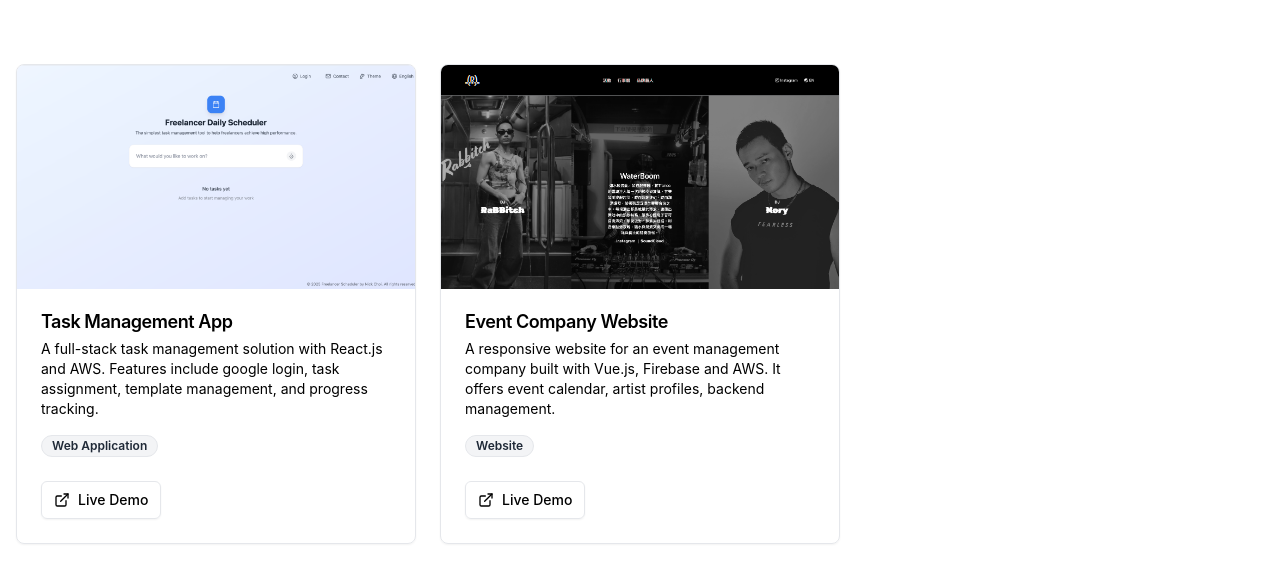
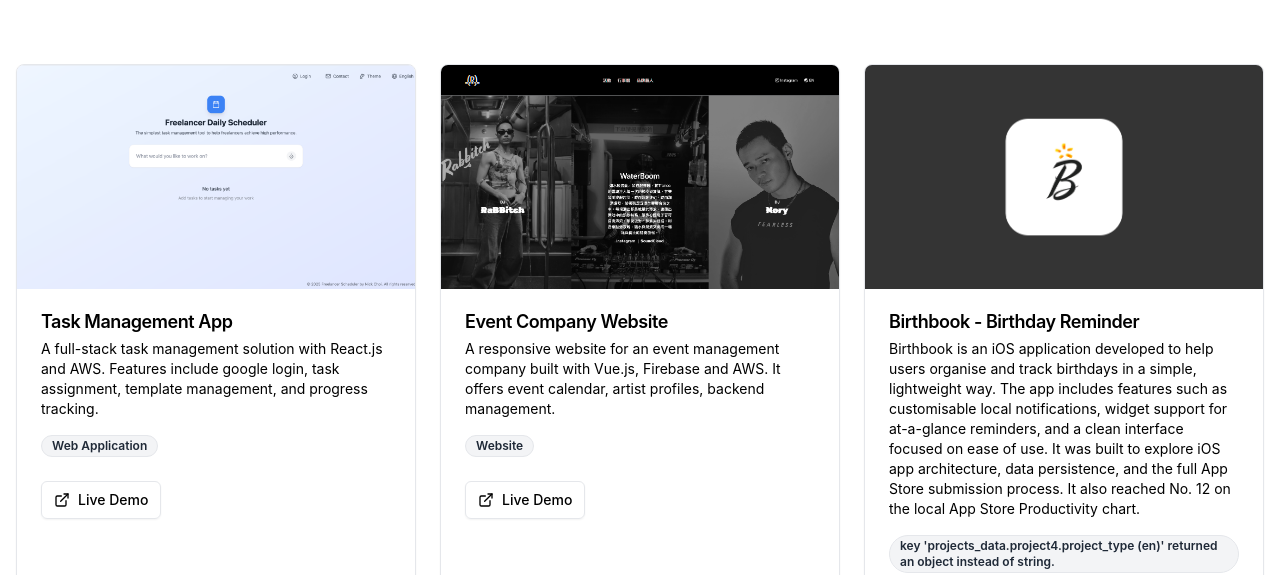
Before and after one commit to Ti-nick/DeveloperProfolioBlog, a React (Create React App) app: page /projects in a window 1280 px wide. Shown: the part 225-800 px from the top of the page. Built offline with nearby package versions, Linux system fonts and the light colour scheme; no server answers; what i18next-icu would draw is missing.

Commit message:
Added Birthbook into the project page

```diff
--- a/public/locales/en/projects.json
+++ b/public/locales/en/projects.json
@@ -49,6 +49,18 @@
             "project_type":"Website",
             "liveUrl": "https://main.d1i2uhjw00tqqg.amplifyapp.com/",
             "githubUrl": "#"
+        },
+        "project4": {
+            "id": 4,
+            "title": "Birthbook - Birthday Reminder",
+            "description":
+                "Birthbook is an iOS application developed to help users organise and track birthdays in a simple, lightweight way. The app includes features such as customisable local notifications, widget support for at-a-glance reminders, and a clean interface focused on ease of use. It was built to explore iOS app architecture, data persistence, and the full App Store submission process. It also reached No. 12 on the local App Store Productivity chart.",
+            "image": "Birthbook",
+            "technologies": ["Swift"],
+            "project_type": ["IOS App"],
+            "liveUrl": "https://apps.apple.com/au/app/birthbook-birthday-reminder/id6755174931?l=en-GB",
+            "githubUrl": "#",
+            "type": "real"
         }
     }
 }
--- a/src/components/Projects.js
+++ b/src/components/Projects.js
@@ -3,6 +3,7 @@ import FDS from "../assets/FDS.png";
 import RTW from "../assets/RTW.png";
 import { useTranslation } from "react-i18next";
 import NEA from "../assets/NEA.png";
+import Birthbook from "../assets/Birthbook.png";
 
 export function Projects() {
   const { t, i18n } = useTranslation("projects");
@@ -43,6 +44,18 @@ export function Projects() {
       liveUrl: "https://main.d1i2uhjw00tqqg.amplifyapp.com/",
       githubUrl: "#",
       type: "practice",
+    },
+    {
+      id: "project4",
+      title: "Birthbook",
+      description:
+        "A responsive website for a nutrition education organisation built with Vue, Firebase and AWS. It offers nutrition consultation booking service, recipe listing, and backend management.",
+      image: Birthbook,
+      technologies: ["Swift"],
+      project_type: ["IOS App"],
+      liveUrl: "https://apps.apple.com/au/app/birthbook-birthday-reminder/id6755174931?l=en-GB",
+      githubUrl: "#",
+      type: "real",
     },
   ];
 
```
Also changed, not shown: public/locales/zh/projects.json (+12 -0 lines), src/assets/Birthbook.png (added).
